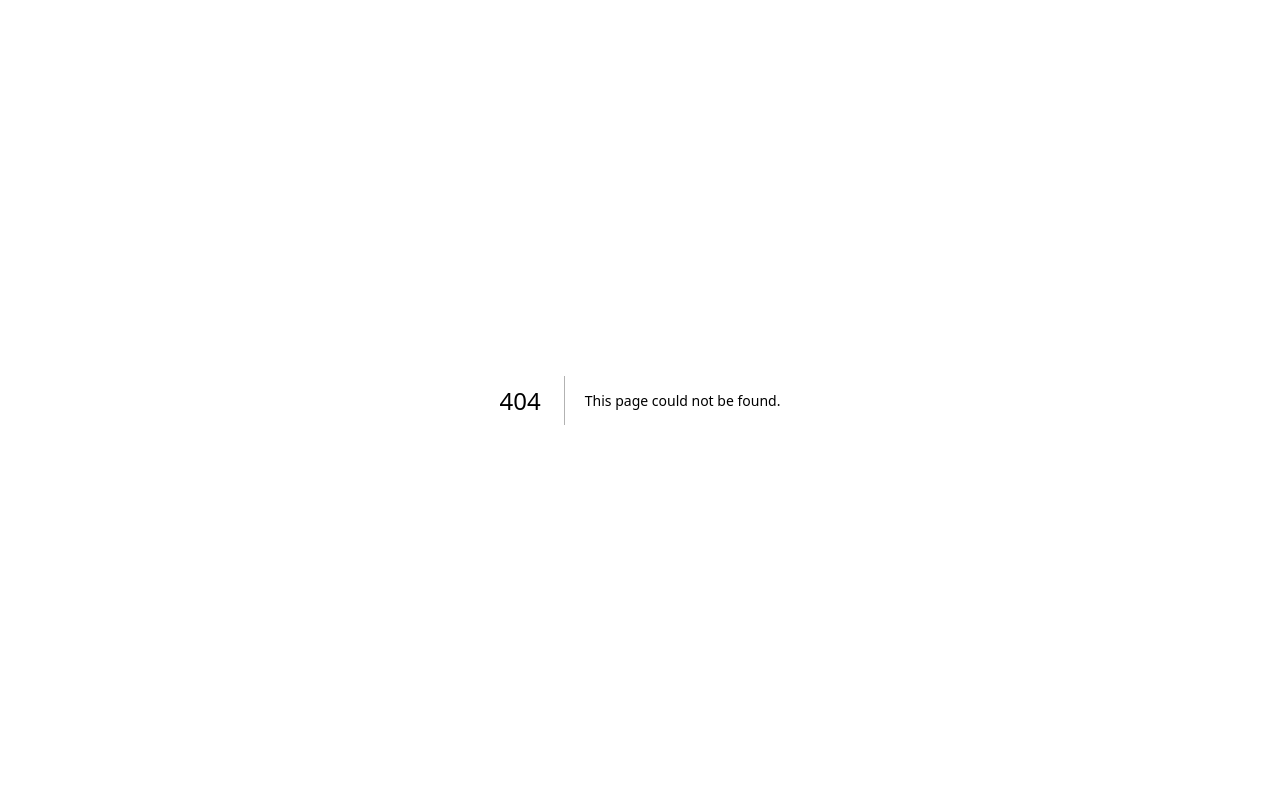
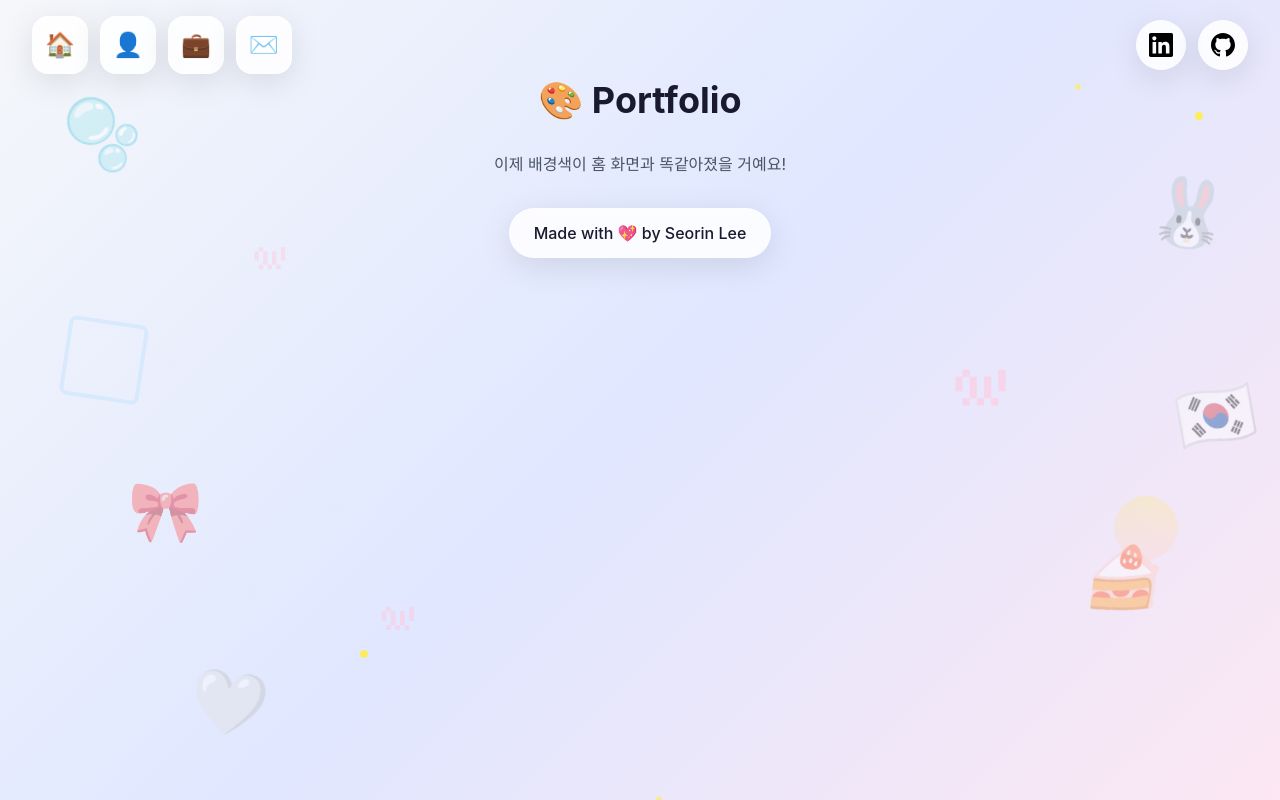
Before and after one commit to seorin-lee/seorin-l-web, a Next.js app: page /portfolio in a window 1280 px wide. Before the commit this address had no page. Built offline with nearby package versions, Linux system fonts and the light colour scheme; a web font is replaced by a local one.

Commit message:
fix: update navigation links and add portfolio page

```diff
--- a/app/components/Navigation.tsx
+++ b/app/components/Navigation.tsx
@@ -4,9 +4,9 @@ import { motion } from 'framer-motion';
 
 export default function Navigation() {
   const navItems = [
-    { icon: '🏠', label: 'Home', href: '#home' },
+    { icon: '🏠', label: 'Home', href: 'https://seorinlee.com' },
     { icon: '👤', label: 'About', href: '#about' },
-    { icon: '💼', label: 'Work', href: '#work' },
+    { icon: '💼', label: 'Portfolio', href: '/portfolio' },
     { icon: '✉️', label: 'Contact', href: '#contact' },
   ];
 
--- /dev/null
+++ b/app/portfolio/page.tsx
@@ -0,0 +1,36 @@
+import Navigation from '../components/Navigation';
+import DecorativeElements from '../components/DecorativeElements';
+
+export default function PortfolioPage() {
+  return (
+    <div className="relative min-h-screen overflow-hidden">
+      {/* Background decorative elements */}
+      <DecorativeElements />
+
+      {/* Main content */}
+      <div className="relative z-10">
+        <Navigation />
+
+        <main className="pt-20 px-4 md:px-8">
+          <div className="max-w-7xl mx-auto">
+            <h1 className="text-3xl md:text-4xl font-bold text-center mb-8">
+              🎨 Portfolio
+            </h1>
+            <p className="text-center text-gray-600">
+              이제 배경색이 홈 화면과 똑같아졌을 거예요!
+            </p>
+          </div>
+        </main>
+
+        {/* Footer */}
+        <footer className="py-8 text-center">
+          <div className="glass rounded-full px-6 py-3 inline-block mx-auto">
+            <p className="text-sm md:text-base font-medium">
+              Made with 💖 by Seorin Lee
+            </p>
+          </div>
+        </footer>
+      </div>
+    </div>
+  );
+}
```
